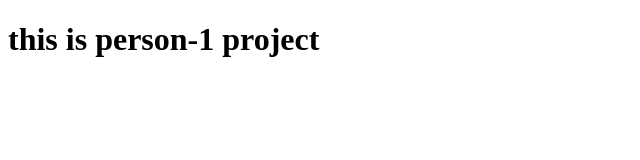
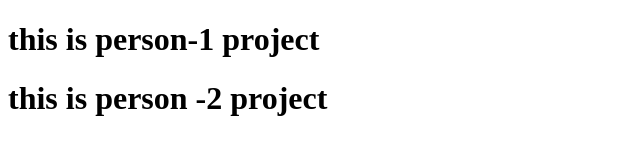
Before and after one commit to Srikanth-aluvala/52r_git, a plain HTML site: page index.html in a window 1280 px wide. Shown: the whole page, without its empty margins (0-640 px from the left). Drawn offline with Linux system fonts and the light colour scheme.

Commit message:
person-2 changes

```diff
--- a/index.html
+++ b/index.html
@@ -7,5 +7,6 @@
 </head>
 <body>
     <h1>this is person-1 project</h1>
+    <h1>this is person -2 project</h1>
 </body>
 </html>
```
